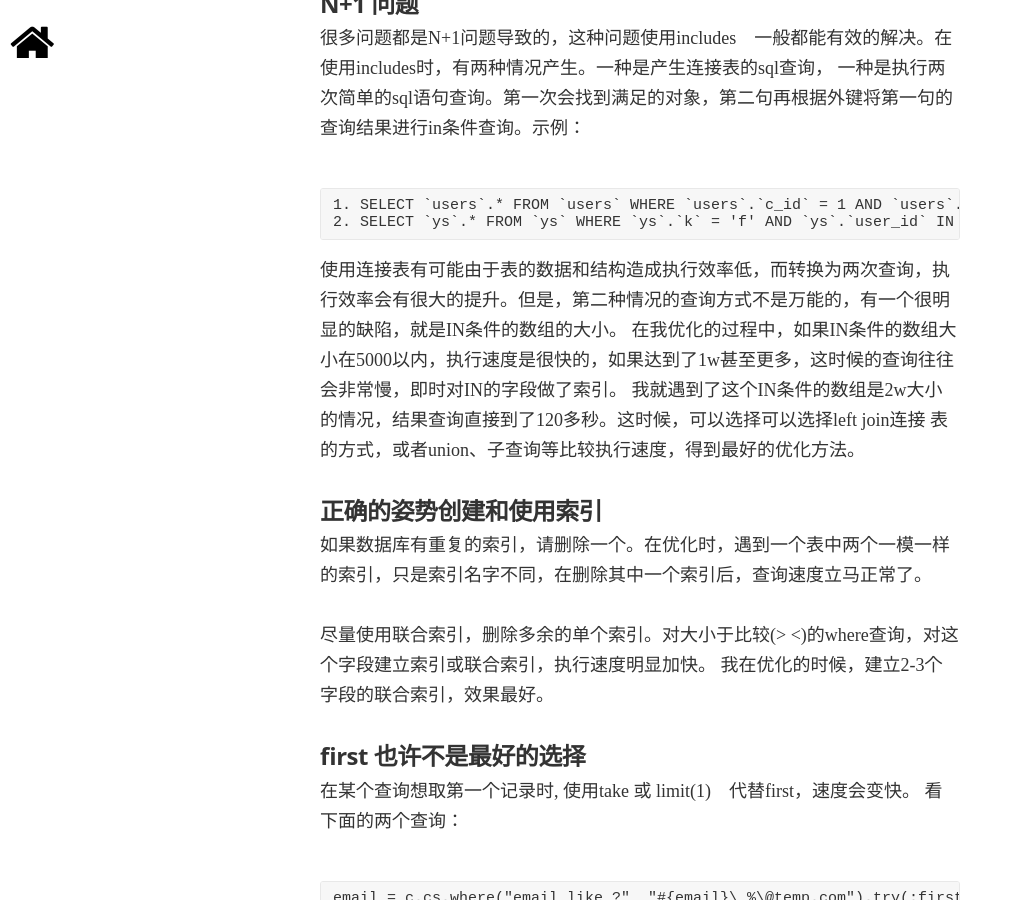
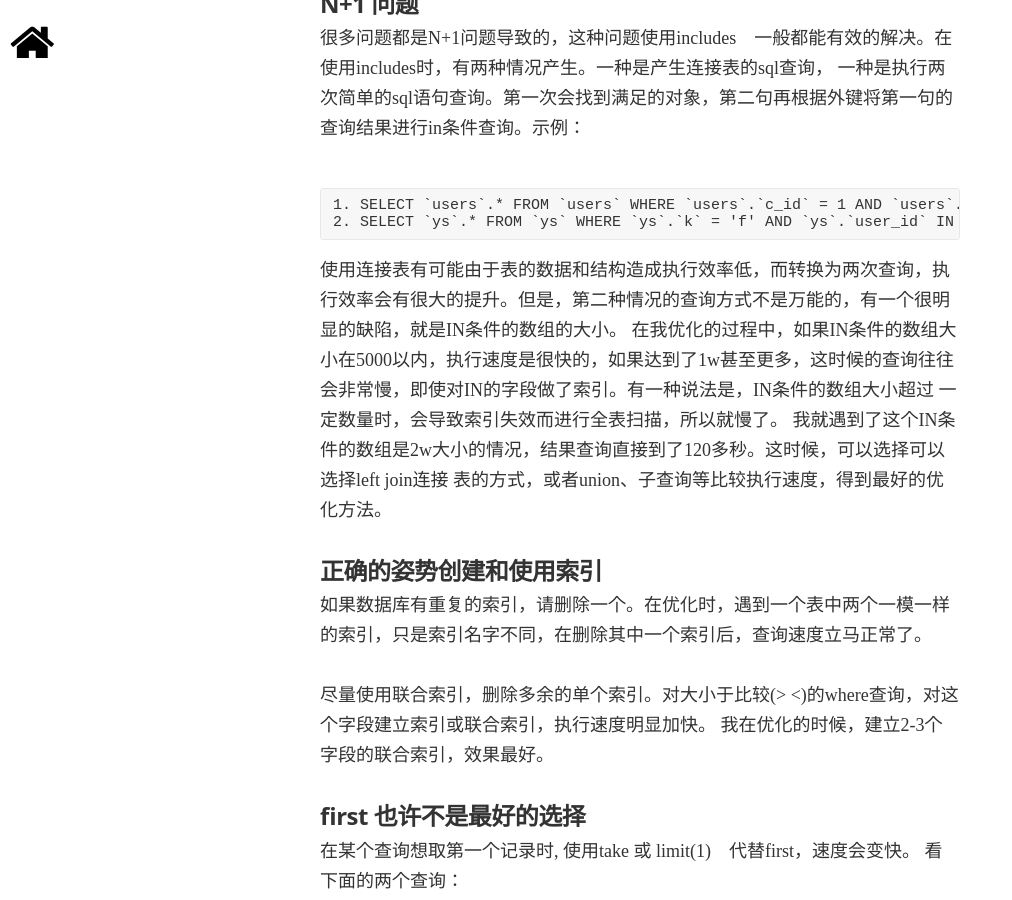
Before and after one commit to pathbox/pathbox.github.io, a Jekyll site: the page built from _posts/2016-09-13-active_record-optimize.md, in a window 1280 px wide and 900 px high, scrolled down 1102 px. Shown: the whole window, without its empty margins (0-1012 px from the left). Built offline with Jekyll 4.4.1, drawn with Linux system fonts in a browser that asks for light colours; nearby versions of some CDN libraries; some web fonts are replaced; comment, search, counter and statistics services are not loaded.

Commit message:
add to active record optimize

````diff
--- a/_posts/2016-09-13-active_record-optimize.md
+++ b/_posts/2016-09-13-active_record-optimize.md
@@ -20,7 +20,8 @@ image: /assets/images/post.jpg
 ```
 
 使用连接表有可能由于表的数据和结构造成执行效率低，而转换为两次查询，执行效率会有很大的提升。但是，第二种情况的查询方式不是万能的，有一个很明显的缺陷，就是IN条件的数组的大小。
-在我优化的过程中，如果IN条件的数组大小在5000以内，执行速度是很快的，如果达到了1w甚至更多，这时候的查询往往会非常慢，即时对IN的字段做了索引。
+在我优化的过程中，如果IN条件的数组大小在5000以内，执行速度是很快的，如果达到了1w甚至更多，这时候的查询往往会非常慢，即使对IN的字段做了索引。有一种说法是，IN条件的数组大小超过
+一定数量时，会导致索引失效而进行全表扫描，所以就慢了。
 我就遇到了这个IN条件的数组是2w大小的情况，结果查询直接到了120多秒。这时候，可以选择可以选择left join连接
 表的方式，或者union、子查询等比较执行速度，得到最好的优化方法。
 
````
